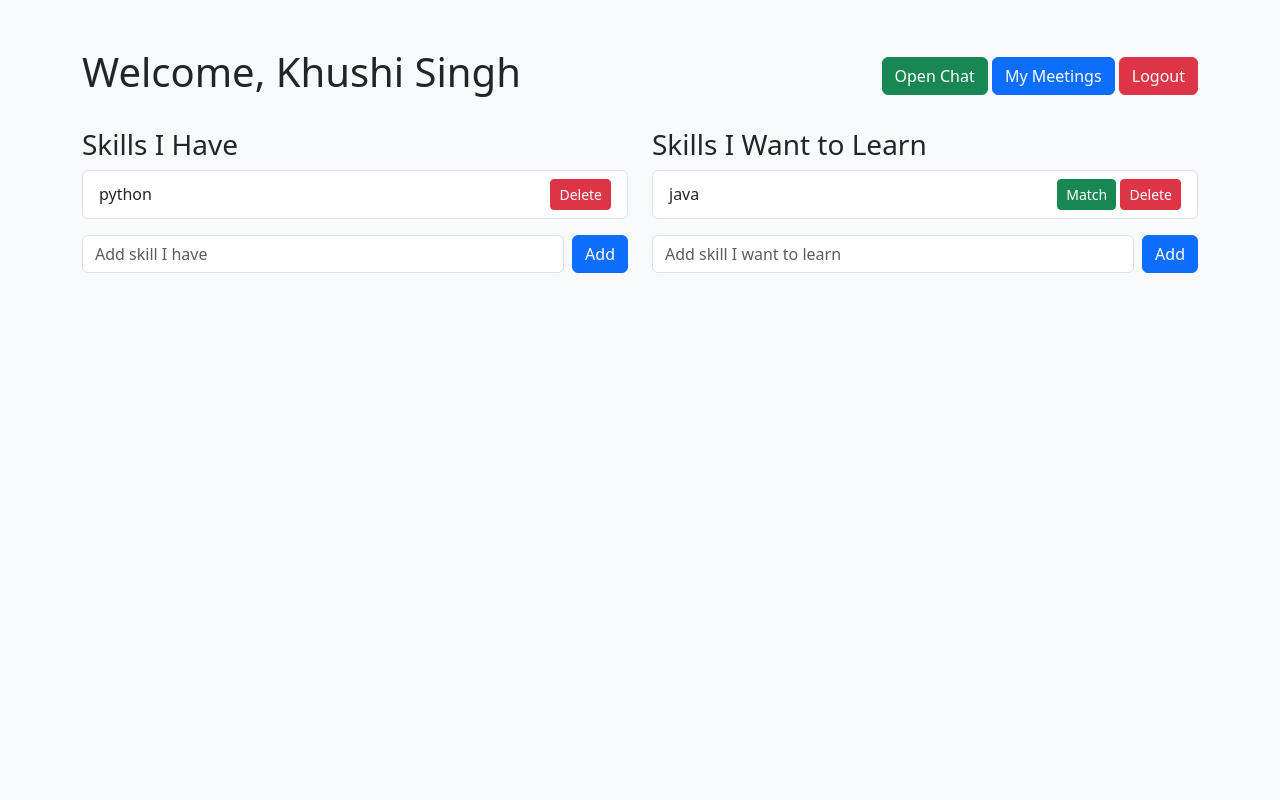
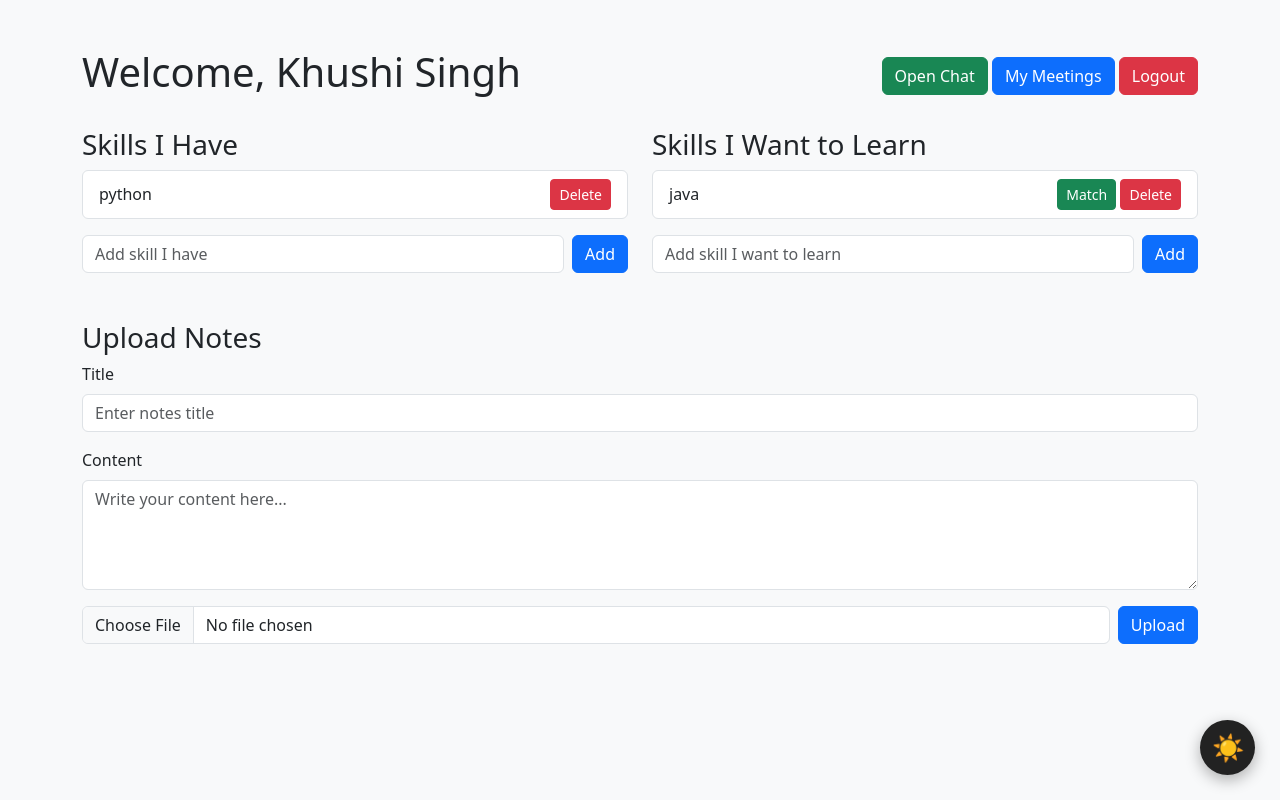
Before and after one commit to useless2673/Bartr-Skillswap, a PHP site: page /dashboard.php in a window 1280 px wide. Run offline with PHP 8.4, Linux system fonts and the light colour scheme; a user stored in the database is signed in; data comes from the database, SQL or seed files in the repository; both versions use the stored data as it was after the commit.

Commit message:
added a theme toggle button and updated the code to upload notes on dashboard

```diff
--- a/dashboard.php
+++ b/dashboard.php
@@ -34,6 +34,77 @@ if ($_SERVER['REQUEST_METHOD'] === 'POST') {
             $success = "Skill added to 'Skills I Want to Learn'";
         }
     }
+    if (isset($_POST['upload_notes'])) {
+
+    $title = trim($_POST['title']);
+    $content = trim($_POST['content']);
+
+    if (empty($title) || empty($content)) {
+        $errors[] = "Title and content are required.";
+    }
+
+    if (empty($errors)) {
+
+$stmt = $mysqli->prepare("
+    INSERT INTO notes (user_id, title, content, created_at)
+    VALUES (?, ?, ?, NOW())
+");
+$stmt->bind_param("iss", $user_id, $title, $content);
+
+        $stmt->execute();
+        $note_id = $stmt->insert_id;
+        $stmt->close();
+
+        if (isset($_FILES['notes'])) {
+
+            $file = $_FILES['notes'];
+
+            if ($file['error'] !== UPLOAD_ERR_OK) {
+                $errors[] = "Upload error (code {$file['error']}).";
+            } else {
+                $upload_dir_rel = 'storage/notes/';
+                $upload_dir = __DIR__ . '/' . $upload_dir_rel; // absolute path on server
+
+                if (!is_dir($upload_dir) && !mkdir($upload_dir, 0755, true)) {
+                    $errors[] = "Failed to create upload directory: {$upload_dir}";
+                } elseif (!is_writable($upload_dir)) {
+                    $errors[] = "Upload directory is not writable: {$upload_dir}";
+                } else {
+                    if (!is_uploaded_file($file['tmp_name'])) {
+                        $errors[] = "No valid uploaded file found (tmp missing).";
+                    } else {
+                        $original_name = basename($file['name']);
+                        $file_type = $file['type'];
+                        $file_size = $file['size'];
+                        $new_name = time() . '_' . preg_replace('/[^A-Za-z0-9_\-\.]/', '_', $original_name);
+                        $target_path = $upload_dir . $new_name;
+
+                        if (move_uploaded_file($file['tmp_name'], $target_path)) {
+                            // store relative path in DB
+                            $db_path = $upload_dir_rel . $new_name;
+                            $stmt2 = $mysqli->prepare("
+                                INSERT INTO note_files
+                                (note_id, file_name, file_path, file_type, file_size, uploaded_at)
+                                VALUES (?, ?, ?, ?, ?, NOW())
+                            ");
+                            $stmt2->bind_param("isssi", $note_id, $original_name, $db_path, $file_type, $file_size);
+                            $stmt2->execute();
+                            $stmt2->close();
+                        } else {
+                            $errors[] = "Failed to move uploaded file to storage.";
+                            error_log("move_uploaded_file failed: tmp={$file['tmp_name']} target={$target_path}");
+                        }
+                    }
+                }
+            }
+        }
+
+        if (empty($errors)) {
+            $success = "Note saved successfully.";
+        }
+    }
+}
+
 }
 
 // Handle delete
@@ -67,6 +138,8 @@ $want_skills = $mysqli->query("SELECT * FROM skills_want WHERE user_id = $user_i
 <meta name="viewport" content="width=device-width, initial-scale=1.0">
 <title>Dashboard - Skill Swap</title>
 <link href="https://cdn.jsdelivr.net/npm/bootstrap@5.3.2/dist/css/bootstrap.min.css" rel="stylesheet">
+<?php include "theme.php"; ?>
+
 </head>
 <body class="bg-light">
 <div class="container py-5">
@@ -120,6 +193,26 @@ $want_skills = $mysqli->query("SELECT * FROM skills_want WHERE user_id = $user_i
             </form>
         </div>
     </div>
+    <div>
+    <h3>Upload Notes</h3>
+
+    <form method="post" enctype="multipart/form-data" class="d-flex flex-column gap-3">
+        <div>
+            <label for="title" class="form-label">Title</label>
+            <input type="text" name="title" id="title" class="form-control" placeholder="Enter notes title" required>
+        </div>
+        <div>
+            <label for="content" class="form-label">Content</label>
+            <textarea name="content" id="content" rows="4" class="form-control" placeholder="Write your content here..." required></textarea>
+        </div>
+        <div class="d-flex gap-2 align-items-center">
+            <input type="file" name="notes" id="notes" class="form-control flex-grow-1">
+            <button type="submit" name="upload_notes" class="btn btn-primary">Upload</button>
+        </div>
+
+    </form>
+</div>
+
 </div>
 </body>
 </html>
--- a/login.php
+++ b/login.php
@@ -32,7 +32,7 @@ if ($_SERVER['REQUEST_METHOD'] === 'POST') {
             if (!$stmt) {
                 $errors[] = "Database error.";
             } else {
-                $stmt->bind_param('ss', $identifier, $identifier);
+                $stmt->bind_param('ss', $identifier, $identifier);//used with mysqli prepared statements
                 $stmt->execute();
                 $res = $stmt->get_result();
                 if ($row = $res->fetch_assoc()) {
--- a/match_results.php
+++ b/match_results.php
@@ -30,6 +30,8 @@ $result = $stmt->get_result();
 <meta name="viewport" content="width=device-width, initial-scale=1.0">
 <title>Match Results - <?= htmlspecialchars($skill) ?></title>
 <link href="https://cdn.jsdelivr.net/npm/bootstrap@5.3.2/dist/css/bootstrap.min.css" rel="stylesheet">
+<?php include "theme.php"; ?>
+
 </head>
 <body class="bg-light">
 <div class="container py-5">
--- a/my_meeting.php
+++ b/my_meeting.php
@@ -28,6 +28,8 @@ $meetings = $stmt->get_result();
 <meta name="viewport" content="width=device-width, initial-scale=1.0">
 <title>My Scheduled Meetings</title>
 <link href="https://cdn.jsdelivr.net/npm/bootstrap@5.3.2/dist/css/bootstrap.min.css" rel="stylesheet">
+<?php include "theme.php"; ?>
+
 </head>
 <body class="bg-light">
 <div class="container py-5">
--- /dev/null
+++ b/theme.php
@@ -0,0 +1,148 @@
+<!-- theme.php : Global Theme Manager -->
+
+<!-- ================= DARK MODE CSS ================= -->
+<style>
+/* Floating Round Dark Mode Toggle */
+.floating-theme-btn {
+    position: fixed;
+    bottom: 25px;
+    right: 25px;
+    width: 55px;
+    height: 55px;
+    border-radius: 50%;
+    background: #222;
+    color: #fff;
+    display: flex;
+    align-items: center;
+    justify-content: center;
+    cursor: pointer;
+    box-shadow: 0 5px 15px rgba(0,0,0,0.3);
+    transition: background 0.3s ease, transform 0.2s ease;
+    z-index: 9999;
+}
+
+.floating-theme-btn:hover {
+    transform: scale(1.07);
+}
+
+.floating-theme-btn .icon {
+    position: absolute;
+    font-size: 26px;
+    transition: 0.3s ease;
+}
+
+/* Light mode default icons */
+.floating-theme-btn .sun {
+    opacity: 1;
+    transform: rotate(0deg);
+}
+
+.floating-theme-btn .moon {
+    opacity: 0;
+    transform: rotate(-180deg);
+}
+
+/* Dark mode button */
+body.dark .floating-theme-btn {
+    background: #eee;
+    color: #000;
+}
+
+/* Icon change animation */
+body.dark .floating-theme-btn .sun {
+    opacity: 0;
+    transform: rotate(180deg);
+}
+
+body.dark .floating-theme-btn .moon {
+    opacity: 1;
+    transform: rotate(0deg);
+}
+
+/* ===== Main Dark Mode Styles ===== */
+body.dark {
+    background-color: #121212 !important;
+    color: #e6e6e6 !important;
+}
+
+/* Cards, lists, dropdowns */
+body.dark .card,
+body.dark .list-group-item,
+body.dark .dropdown-menu,
+body.dark .modal-content {
+    background-color: #1c1c1c !important;
+    color: #e6e6e6 !important;
+    border-color: #333 !important;
+}
+
+/* Form controls */
+body.dark input,
+body.dark textarea,
+body.dark select,
+body.dark .form-control {
+    background-color: #1e1e1e !important;
+    color: #fff !important;
+    border: 1px solid #444 !important;
+}
+
+body.dark .form-control::placeholder {
+    color: #aaa !important;
+}
+
+/* Buttons */
+body.dark .btn {
+    border-color: #fff !important;
+    color: #fff !important;
+}
+
+/* Primary button stays primary */
+body.dark .btn-primary {
+    background-color: #0d6efd !important;
+}
+
+/* Utility backgrounds */
+body.dark .bg-light {
+    background-color: #1c1c1c !important;
+}
+
+/* Tables */
+body.dark table {
+    color: #eee !important;
+}
+
+body.dark table tr {
+    background-color: #1e1e1e !important;
+}
+
+body.dark table td,
+body.dark table th {
+    border-color: #333 !important;
+}
+</style>
+
+
+<!-- ================= DARK MODE TOGGLE BUTTON ================= -->
+<div class="floating-theme-btn" id="themeToggle">
+    <div class="icon sun">☀️</div>
+    <div class="icon moon">🌙</div>
+</div>
+
+
+<!-- ================= DARK MODE SCRIPT ================= -->
+<script>
+// Apply saved theme
+if (localStorage.getItem("theme") === "dark") {
+    document.body.classList.add("dark");
+}
+
+// Toggle theme on click
+document.getElementById("themeToggle").addEventListener("click", () => {
+    document.body.classList.toggle("dark");
+
+    if (document.body.classList.contains("dark")) {
+        localStorage.setItem("theme", "dark");
+    } else {
+        localStorage.setItem("theme", "light");
+    }
+});
+</script>
```
Also changed, not shown: chatbox.php (+7 -1 lines), database/skill_swap_db.sql (+29 -0 lines), 1 other file.
